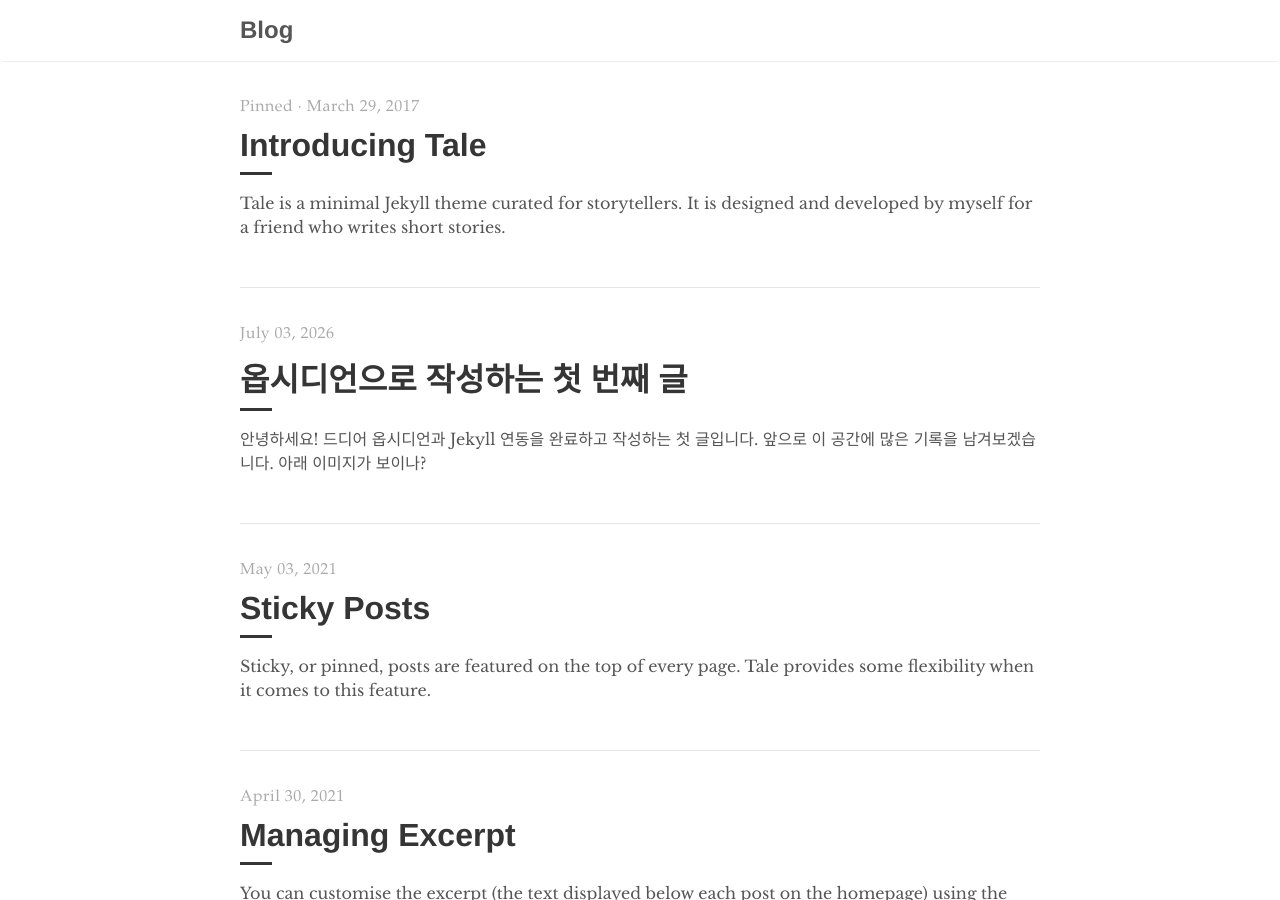
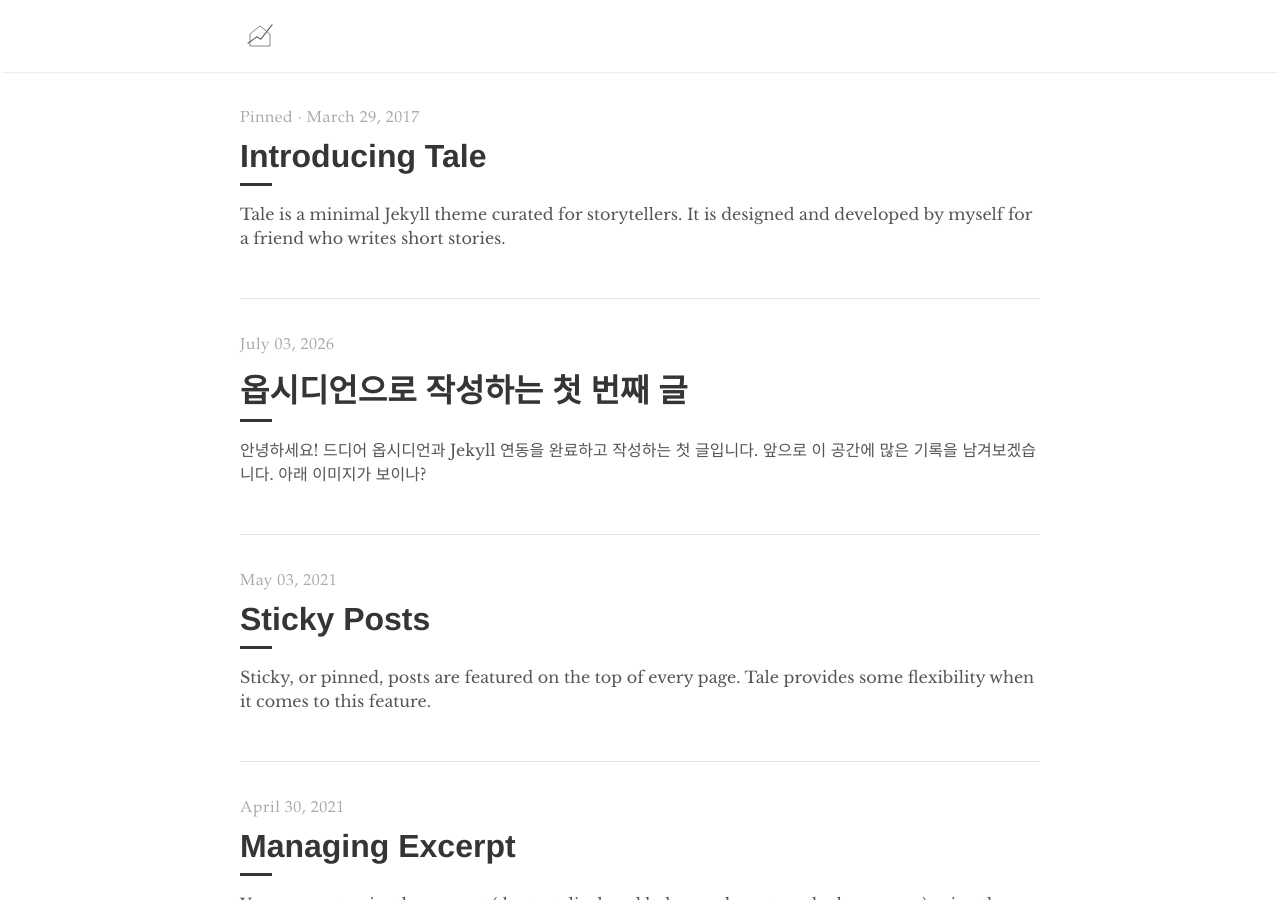
Before and after one commit to songyunkeun/baseball_chart, a Jekyll site: the page built from index.html, in a window 1280 px wide and 900 px high. Built offline with Jekyll 4.4.1, drawn with Linux system fonts in a browser that asks for light colours; the list of posts is cut into pages by our own code.

Commit message:
vault backup: 2026-07-19 12:34:09

```diff
--- a/_includes/navigation.html
+++ b/_includes/navigation.html
@@ -1,7 +1,27 @@
 <nav class="nav">
   <div class="nav-container">
     <a href="{{ site.baseurl }}/">
-      <h2 class="nav-title">{{ site.title }}</h2>
+      <h2 class="nav-title">
+        <svg xmlns="http://www.w3.org/2000/svg" viewBox="0 0 100 100" width="40" height="40" style="vertical-align: middle;">
+          <!-- 배경 (투명) -->
+          <rect width="100" height="100" fill="none"/>
+
+          <!-- 홈플레이트 (연한 회색 라인) -->
+          <path d="M 50,25 L 75,45 L 75,75 L 25,75 L 25,45 Z"
+                fill="none"
+                stroke="#888888"
+                stroke-width="2.5"
+                stroke-linejoin="round"/>
+
+          <!-- 라이징 라인 (데이터 꺾은선) -->
+          <path d="M 20,68 L 42,52 L 52,58 L 80,22"
+                fill="none"
+                stroke="#666666"
+                stroke-width="3"
+                stroke-linecap="round"
+                stroke-linejoin="round"/>
+        </svg>
+      </h2>
     </a>
     <ul>
       <!--netsong <li><a href="{{ site.baseurl }}/">Posts</a></li> -->
```
